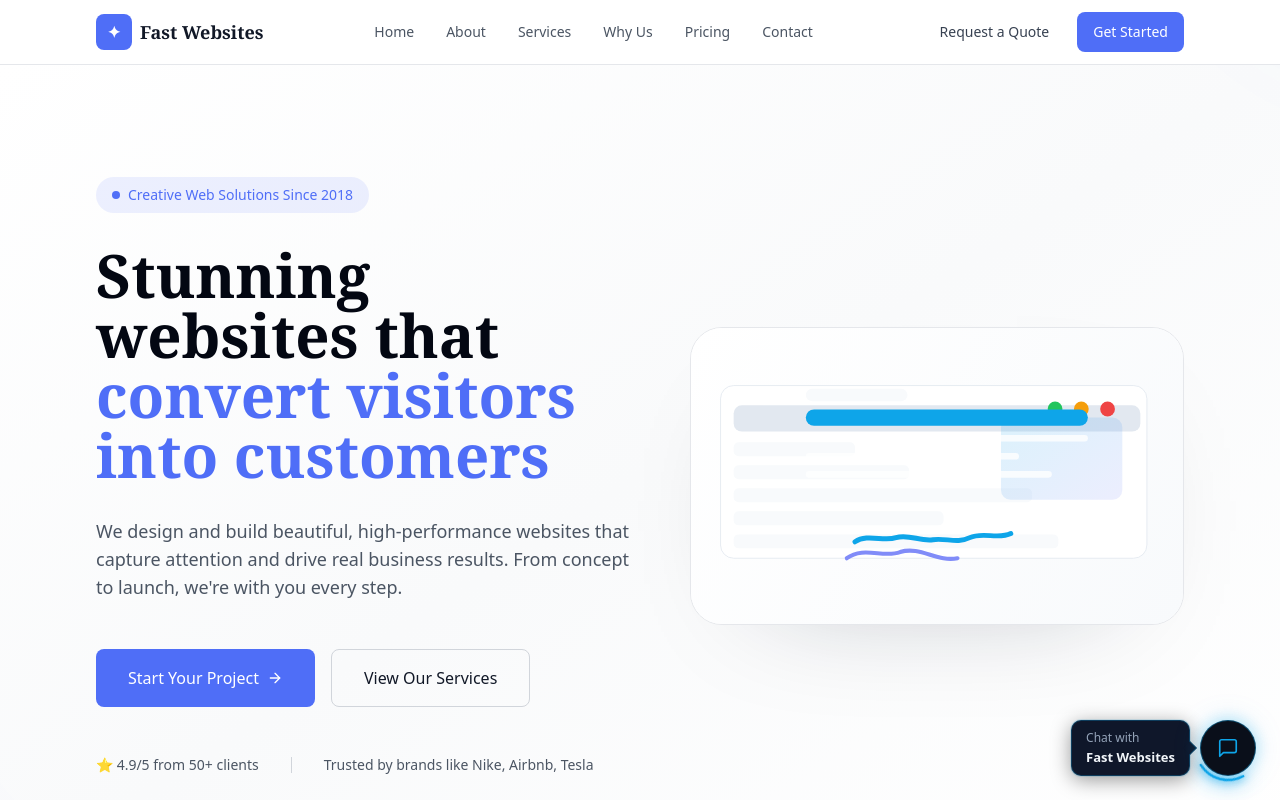
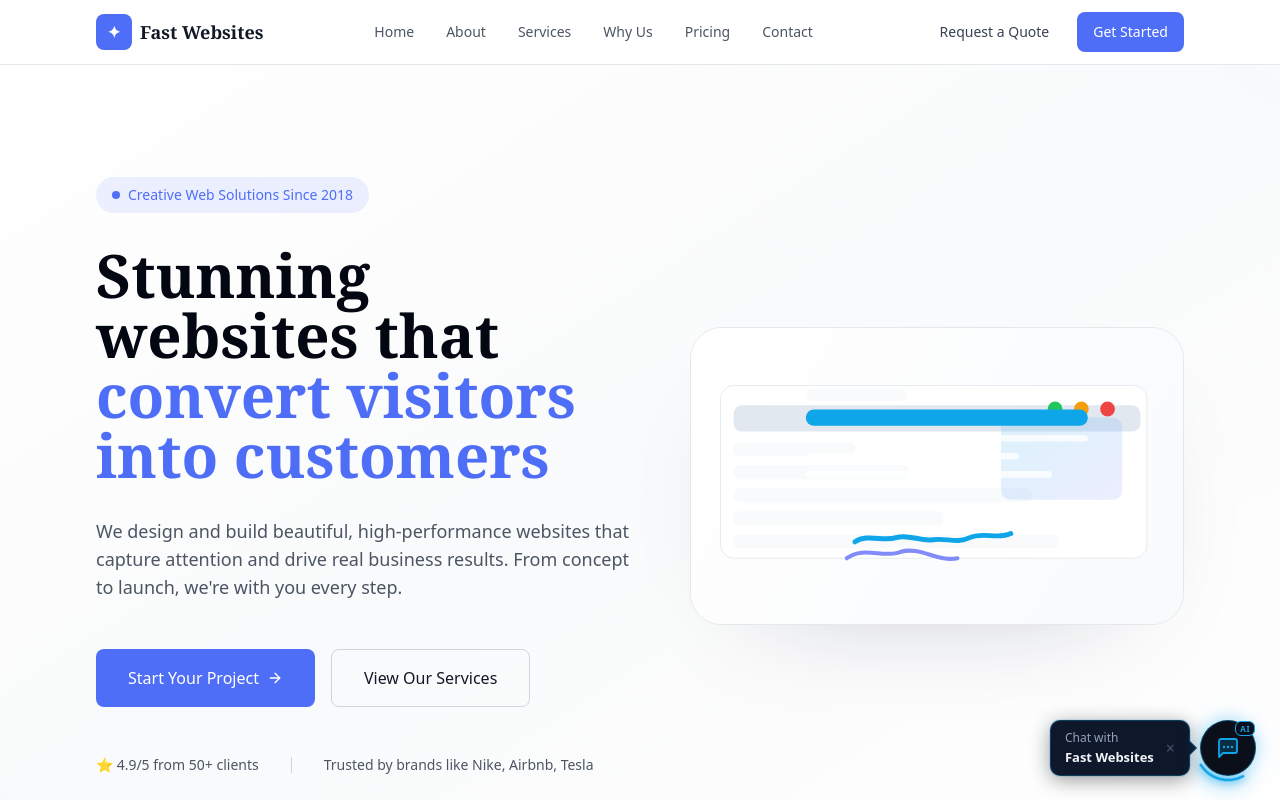
Before and after one commit to longfellowgarden20-source/nexus-agency-formore, a Next.js app: page / in a window 1280 px wide. Shown: the top 800 px of the page. Built offline with nearby package versions, Linux system fonts and the light colour scheme.

Commit message:
Chat bubble: filled bubble with dots and AI corner badge

```diff
--- a/app/components/ChatWidget.tsx
+++ b/app/components/ChatWidget.tsx
@@ -203,33 +203,54 @@ export default function ChatWidget() {
             {open ? (
               <svg width="18" height="18" viewBox="0 0 24 24" fill="none"><path d="M18 6L6 18M6 6l12 12" stroke={ACCENT} strokeWidth="2.5" strokeLinecap="round"/></svg>
             ) : (
-              <svg width="22" height="22" viewBox="0 0 24 24" fill="none">
-                <path d="M21 15a2 2 0 01-2 2H7l-4 4V5a2 2 0 012-2h14a2 2 0 012 2z" stroke={ACCENT} strokeWidth="1.8" strokeLinecap="round" strokeLinejoin="round"/>
+              <>
+                {/* Filled bubble with three dots */}
+                <svg width="24" height="24" viewBox="0 0 24 24" fill="none">
+                  <path d="M3 5a2 2 0 012-2h14a2 2 0 012 2v10a2 2 0 01-2 2H7l-4 4V5z" fill={ACCENT} fillOpacity="0.2" stroke={ACCENT} strokeWidth="1.8" strokeLinejoin="round"/>
+                  <circle cx="8" cy="11" r="1.2" fill={ACCENT}/>
+                  <circle cx="12" cy="11" r="1.2" fill={ACCENT}/>
+                  <circle cx="16" cy="11" r="1.2" fill={ACCENT}/>
                 </svg>
+                {/* AI badge — top-right corner */}
+                <div style={{
+                  position: 'absolute', top: 0, right: 0,
+                  background: '#0a0f1a', border: `1px solid ${ACCENT}`,
+                  borderRadius: 6, padding: '1px 4px',
+                  fontSize: 8, fontWeight: 800, color: ACCENT,
+                  lineHeight: 1.4, letterSpacing: '0.5px',
+                }}>AI</div>
+              </>
             )}
           </button>
         </div>
 
         {/* Tooltip label */}
-        <div
-          onClick={() => setOpen(true)}
-          style={{
+        <div style={{
           position: 'relative',
           background: '#0f172a',
           border: `1px solid ${ACCENT}44`,
           borderRadius: 10,
-            padding: '8px 14px',
+          padding: '8px 12px 8px 14px',
           boxShadow: `0 4px 20px rgba(0,0,0,0.4), 0 0 0 1px ${ACCENT}22`,
-            whiteSpace: 'nowrap',
           pointerEvents: labelVisible ? 'auto' : 'none',
           opacity: labelVisible ? 1 : 0,
           transform: labelVisible ? 'translateX(0)' : 'translateX(12px)',
           transition: 'opacity 0.3s, transform 0.3s',
-            cursor: 'pointer',
+          display: 'flex', alignItems: 'center', gap: 10,
+          maxWidth: 'calc(100vw - 100px)',
+        }}>
+          <div style={{ cursor: 'pointer', minWidth: 0 }} onClick={() => setOpen(true)}>
+            <div style={{ fontSize: 12, color: '#94a3b8', marginBottom: 1 }}>Chat with</div>
+            <div style={{ fontSize: 13, fontWeight: 700, color: '#f1f5f9', whiteSpace: 'nowrap' }}>Fast Websites</div>
+          </div>
+          <button
+            onClick={e => { e.stopPropagation(); setLabelVisible(false) }}
+            style={{
+              background: 'none', border: 'none', cursor: 'pointer', padding: 2, flexShrink: 0,
+              color: '#475569', lineHeight: 1, fontSize: 16,
             }}
-        >
-          <div style={{ fontSize: 12, color: '#94a3b8', marginBottom: 1 }}>Chat with</div>
-          <div style={{ fontSize: 13, fontWeight: 700, color: '#f1f5f9' }}>Fast Websites</div>
+            aria-label="Dismiss"
+          >×</button>
           <div style={{
             position: 'absolute', right: -6, top: '50%', transform: 'translateY(-50%) rotate(45deg)',
             width: 10, height: 10, background: '#0f172a',
--- a/app/preview/[id]/PreviewChatWidget.tsx
+++ b/app/preview/[id]/PreviewChatWidget.tsx
@@ -133,37 +133,61 @@ export default function PreviewChatWidget({ biz }: { biz: BusinessInfo }) {
               <path d="M18 6L6 18M6 6l12 12" stroke={accent} strokeWidth="2.5" strokeLinecap="round"/>
             </svg>
           ) : (
-            <svg width="22" height="22" viewBox="0 0 24 24" fill="none">
-              <path d="M21 15a2 2 0 01-2 2H7l-4 4V5a2 2 0 012-2h14a2 2 0 012 2z" stroke={accent} strokeWidth="1.8" strokeLinecap="round" strokeLinejoin="round"/>
-            </svg>
+            <>
+              <svg width="24" height="24" viewBox="0 0 24 24" fill="none">
+                <path d="M3 5a2 2 0 012-2h14a2 2 0 012 2v10a2 2 0 01-2 2H7l-4 4V5z" fill={accent} fillOpacity="0.2" stroke={accent} strokeWidth="1.8" strokeLinejoin="round"/>
+                <circle cx="8" cy="11" r="1.2" fill={accent}/>
+                <circle cx="12" cy="11" r="1.2" fill={accent}/>
+                <circle cx="16" cy="11" r="1.2" fill={accent}/>
+              </svg>
+              <div style={{
+                position: 'absolute', top: 0, right: 0,
+                background: '#0a0f1a', border: `1px solid ${accent}`,
+                borderRadius: 6, padding: '1px 4px',
+                fontSize: 8, fontWeight: 800, color: accent,
+                lineHeight: 1.4, letterSpacing: '0.5px',
+              }}>AI</div>
+            </>
           )}
           </button>
         </div>{/* end neon ring wrapper */}
 
         {/* Tooltip label — slides in from right */}
         <div style={{
+          position: 'relative',
           background: '#0f172a',
           border: `1px solid ${accent}44`,
           borderRadius: 10,
-          padding: '8px 14px',
+          padding: '8px 12px 8px 14px',
           boxShadow: `0 4px 20px rgba(0,0,0,0.4), 0 0 0 1px ${accent}22`,
-          whiteSpace: 'nowrap',
           pointerEvents: labelVisible ? 'auto' : 'none',
           opacity: labelVisible ? 1 : 0,
           transform: labelVisible ? 'translateX(0)' : 'translateX(12px)',
           transition: 'opacity 0.3s, transform 0.3s',
-          cursor: 'pointer',
-        }}
-          onClick={() => setOpen(true)}
-        >
-          <div style={{ fontSize: 12, color: '#94a3b8', marginBottom: 1 }}>Chat with</div>
-          <div style={{ fontSize: 13, fontWeight: 700, color: '#f1f5f9' }}>{shortName}</div>
+          display: 'flex', alignItems: 'center', gap: 10,
+          maxWidth: 'calc(100vw - 100px)',
+        }}>
+          {/* Text — clicks open chat */}
+          <div style={{ cursor: 'pointer', minWidth: 0 }} onClick={() => setOpen(true)}>
+            <div style={{ fontSize: 12, color: '#94a3b8', marginBottom: 1 }}>Chat with</div>
+            <div style={{ fontSize: 13, fontWeight: 700, color: '#f1f5f9', overflow: 'hidden', textOverflow: 'ellipsis', whiteSpace: 'nowrap' }}>
+              {shortName}
+            </div>
+          </div>
+          {/* Dismiss × */}
+          <button
+            onClick={e => { e.stopPropagation(); setLabelVisible(false) }}
+            style={{
+              background: 'none', border: 'none', cursor: 'pointer', padding: 2, flexShrink: 0,
+              color: '#475569', lineHeight: 1, fontSize: 16,
+            }}
+            aria-label="Dismiss"
+          >×</button>
           {/* Arrow pointing right toward the button */}
           <div style={{
-            position: 'absolute', right: -6, top: '50%', transform: 'translateY(-50%)',
+            position: 'absolute', right: -6, top: '50%', transform: 'translateY(-50%) rotate(45deg)',
             width: 10, height: 10, background: '#0f172a',
             border: `1px solid ${accent}44`, borderLeft: 'none', borderBottom: 'none',
-            rotate: '45deg',
           }} />
         </div>
       </div>
```
Also changed, not shown: 1 other file (tests, documents, lock files or other folders). Lines whose indentation alone changed are shown as unchanged.
